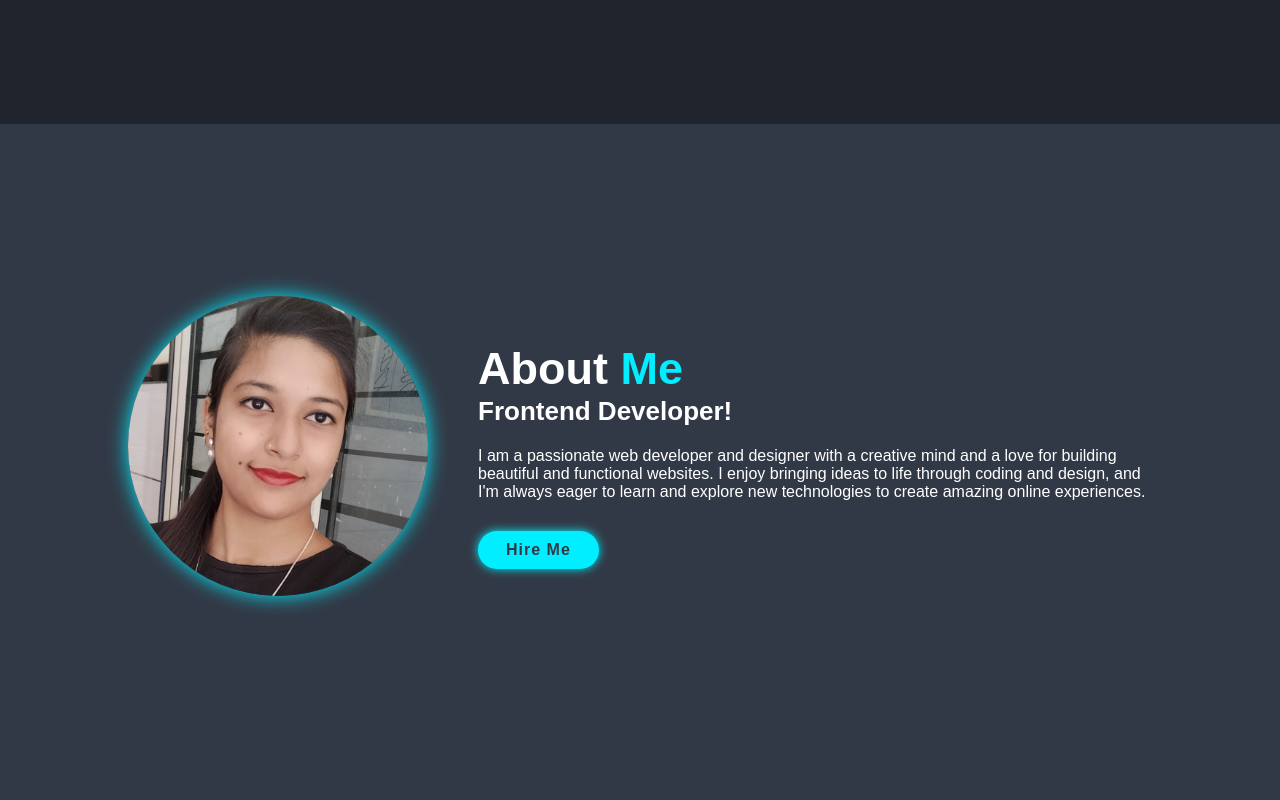
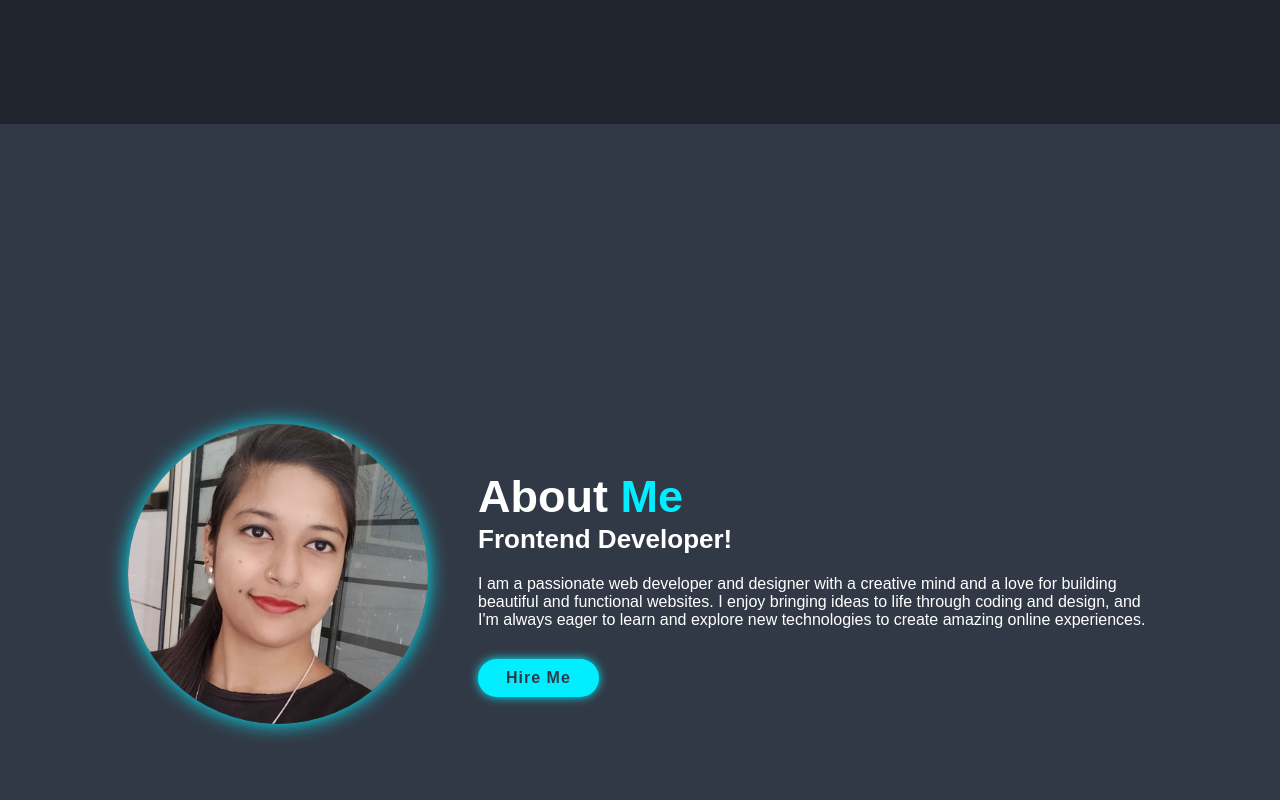
Before and after one commit to Rubykumari12/Portfolio, a React (Create React App) app: page / in a window 1280 px wide. Shown: the part 600-1400 px from the top of the page. Built offline with nearby package versions, Linux system fonts and the light colour scheme.

Commit message:
added padding in dp

```diff
--- a/src/index.css
+++ b/src/index.css
@@ -39,7 +39,7 @@ section#home {
 }
 
 section#about {
-  padding-top: 15%;
+  padding-top: 25%;
   padding-bottom: 15%;
 }
 
```
